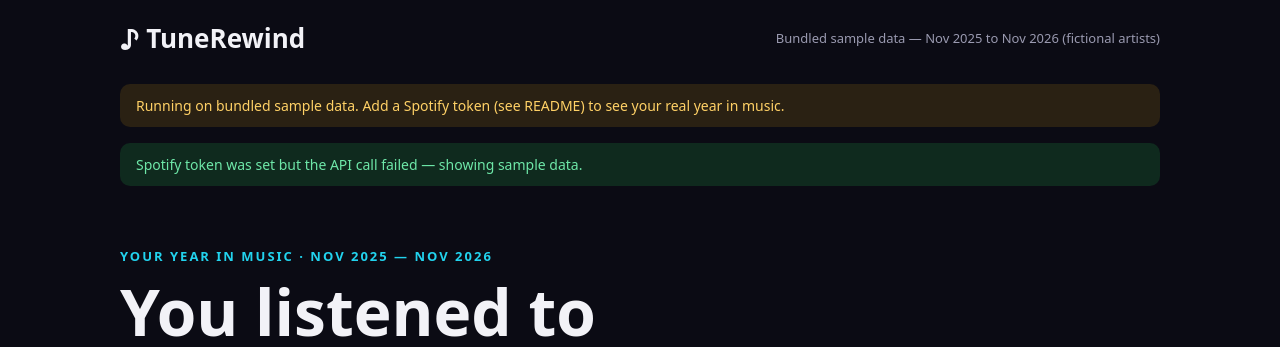
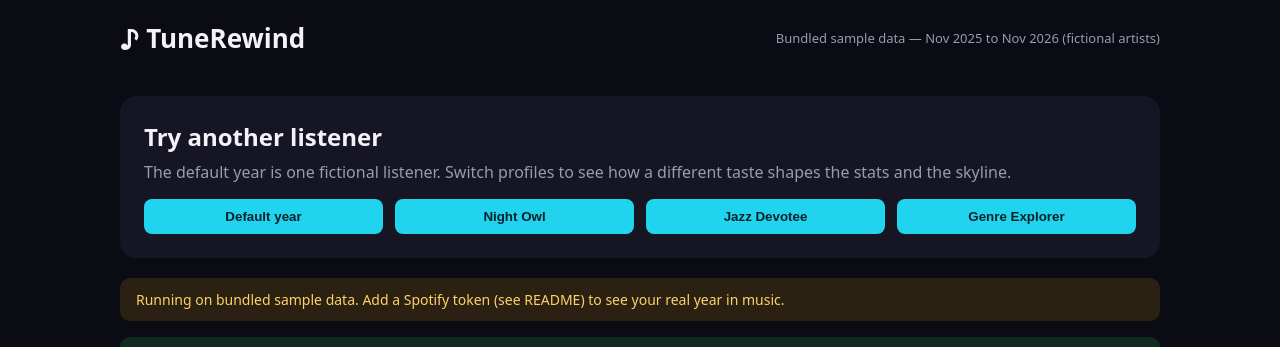
Before and after one commit to iamkorvynn/tune-rewind, a React (Vite) app: page / in a window 1280 px wide. Shown: the top 347 px of the page. Built offline with nearby package versions, Linux system fonts and the light colour scheme; no server answers; the HTML template or start-up script is replaced by a standard one.

Commit message:
feat: wire profile picker into App with live source switching

```diff
--- a/src/App.tsx
+++ b/src/App.tsx
@@ -25,9 +25,12 @@ import { MonthlyTrend } from './components/MonthlyTrend'
 import { TopDay } from './components/TopDay'
 import { ExportPanel } from './components/ExportPanel'
 import { GenreDonut } from './components/GenreDonut'
+import { ProfilePicker } from './components/ProfilePicker'
+import { profileSource, type ListenerProfile } from './data/profiles'
 
 export default function App() {
-  const [source] = useState<DataSource>(sampleSource)
+  const [source, setSource] = useState<DataSource>(sampleSource)
+  const [profileId, setProfileId] = useState<string | null>(null)
   const [spotifyNote, setSpotifyNote] = useState<string | null>(null)
   const { stats, persona, insights } = useStats(source.plays)
   const { download, busy, error } = useShareCard(stats)
@@ -48,6 +51,13 @@ export default function App() {
     <div className="app">
       <Header sourceLabel={source.label} />
       <main>
+        <ProfilePicker
+          selectedId={profileId}
+          onSelect={(p: ListenerProfile | null) => {
+            setProfileId(p ? p.id : null)
+            setSource(p ? profileSource(p) : sampleSource)
+          }}
+        />
         <DataBanner kind={source.kind} />
         {spotifyNote ? <div className="banner banner-live">{spotifyNote}</div> : null}
         <Hero stats={stats} persona={persona} />
```
